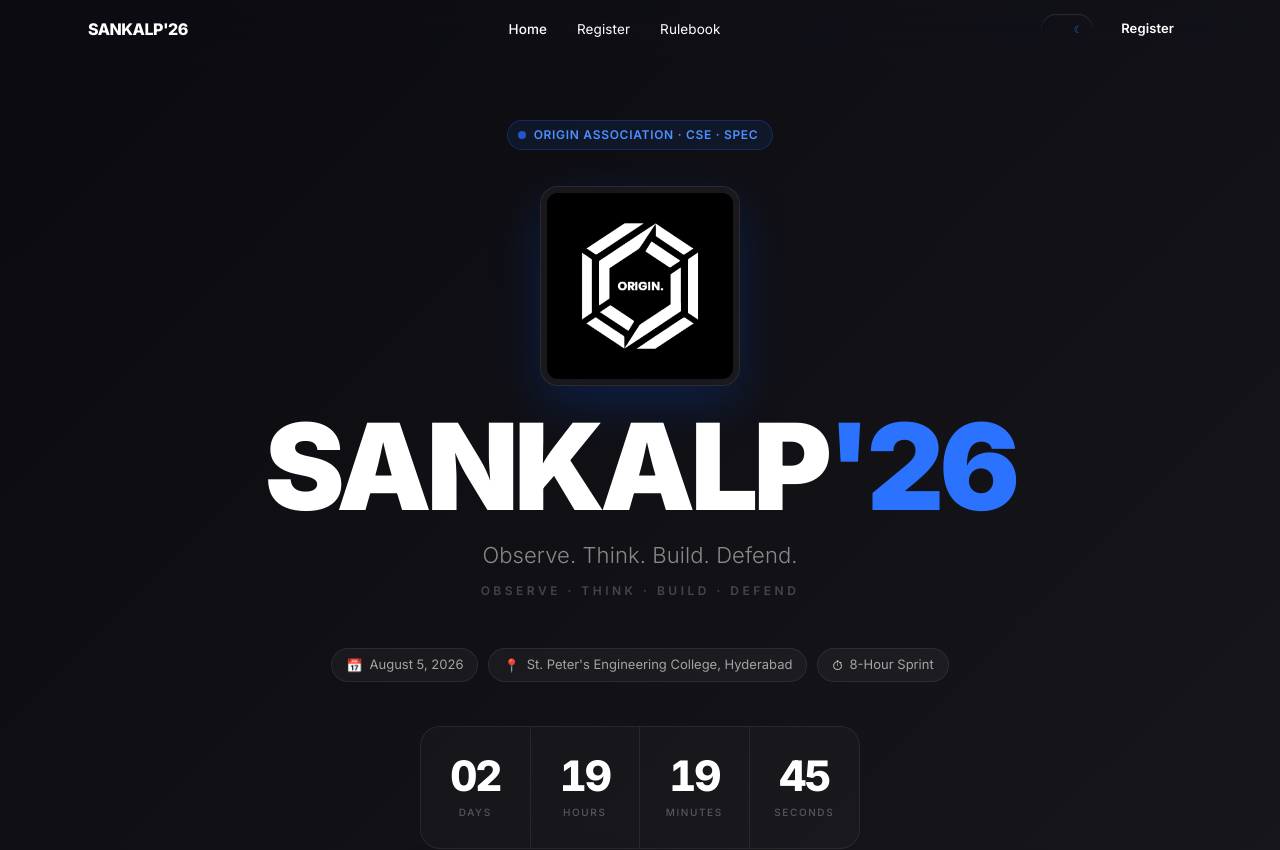
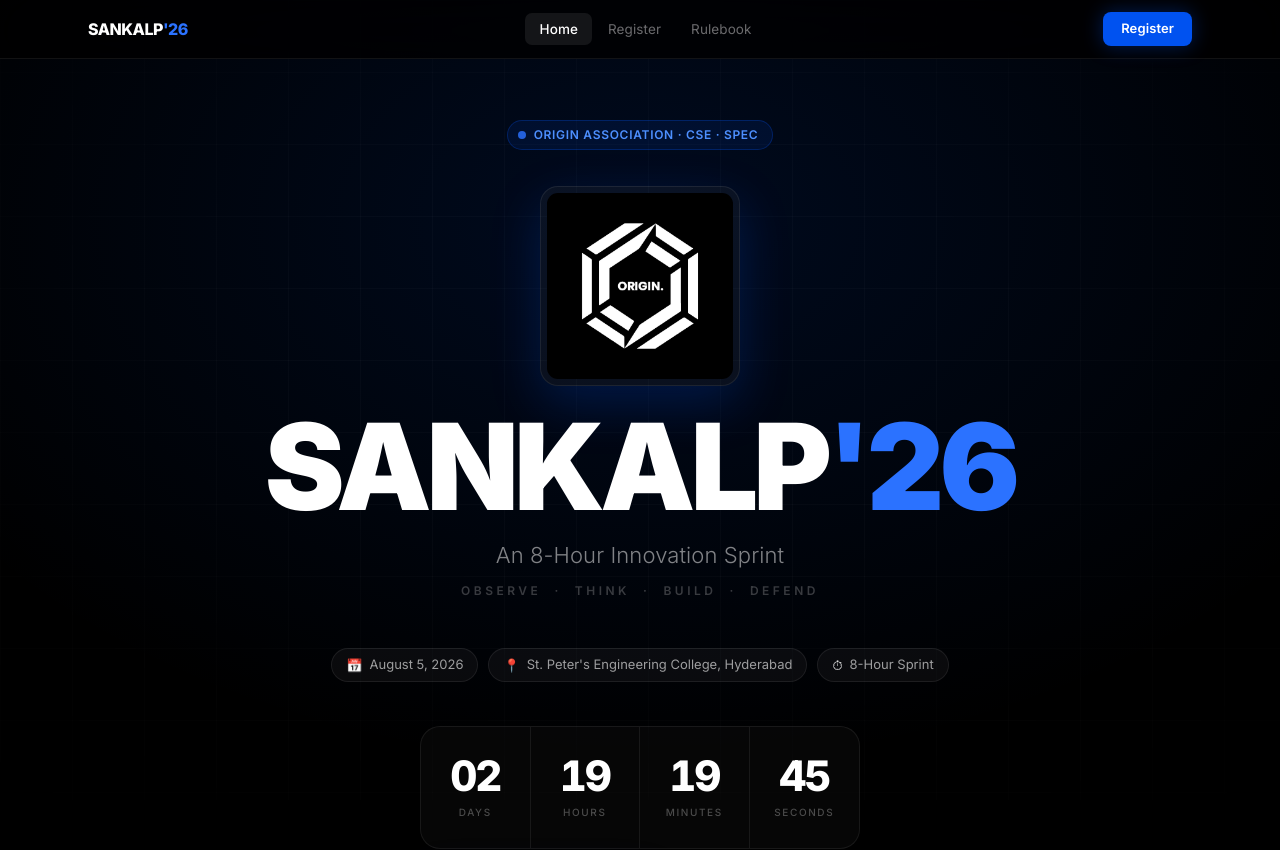
Before and after one commit to karn63263/Sankalp, a React (Vite) app: page / in a window 1280 px wide. Shown: the top 850 px of the page. Built offline with nearby package versions, Linux system fonts and the light colour scheme; the HTML template or start-up script is replaced by a standard one.

Commit message:
Fix event copy and logo visibility

```diff
--- a/src/App.tsx
+++ b/src/App.tsx
@@ -106,7 +106,6 @@
 ]
 
 type Page = 'home' | 'register' | 'rulebook'
-type Theme = 'dark' | 'light'
 
 // ━━━━━━━━━━━━━━━━━━━━━━━━━━━━━━━━━━━━━━━━━━━━━━━━━━━━━━━━━━━━━
 //  HOOKS
@@ -265,51 +264,7 @@
   { label: 'Rulebook', page: 'rulebook' },
 ]
 
-function ThemeToggle({ theme, setTheme }: { theme: Theme; setTheme: (t: Theme) => void }) {
-  const isDark = theme === 'dark'
-
-  return (
-    <button
-      type="button"
-      aria-label="Toggle color theme"
-      onClick={() => setTheme(isDark ? 'light' : 'dark')}
-      style={{
-        width: 52,
-        height: 30,
-        borderRadius: 999,
-        border: '1px solid var(--border)',
-        background: 'var(--toggle-bg)',
-        display: 'inline-flex',
-        alignItems: 'center',
-        justifyContent: isDark ? 'flex-end' : 'flex-start',
-        padding: '4px 6px',
-        cursor: 'pointer',
-        transition: 'all 0.4s ease-in-out',
-        boxShadow: 'inset 0 1px 1px rgba(255,255,255,0.12)',
-      }}
-    >
-      <span
-        style={{
-          width: 18,
-          height: 18,
-          borderRadius: '50%',
-          display: 'inline-flex',
-          alignItems: 'center',
-          justifyContent: 'center',
-          background: 'var(--toggle-knob)',
-          color: isDark ? '#2563EB' : '#D97706',
-          fontSize: 10,
-          boxShadow: '0 4px 12px var(--shadow-brand)',
-          transition: 'all 0.4s ease-in-out',
-        }}
-      >
-        {isDark ? '☾' : '☀'}
-      </span>
-    </button>
-  )
-}
-
-function Nav({ page, setPage, theme, setTheme }: { page: Page; setPage: (p: Page) => void; theme: Theme; setTheme: (t: Theme) => void }) {
+function Nav({ page, setPage }: { page: Page; setPage: (p: Page) => void }) {
   const [open, setOpen] = useState(false)
   const isMobile = useWindowWidth() <= 680
 
@@ -318,11 +273,10 @@
   return (
     <nav style={{
       position: 'fixed', top: 0, left: 0, right: 0, zIndex: 300,
-      background: 'var(--bg-elevated)',
+      background: 'rgba(0,0,0,0.82)',
       backdropFilter: 'blur(28px) saturate(1.6)',
       WebkitBackdropFilter: 'blur(28px) saturate(1.6)',
-      borderBottom: '1px solid var(--border)',
-      transition: 'all 0.4s ease-in-out',
+      borderBottom: '1px solid rgba(255,255,255,0.07)',
     }}>
       <div style={{
         maxWidth: 1160, margin: '0 auto', padding: '0 28px',
@@ -330,8 +284,8 @@
       }}>
         {/* Wordmark */}
         <button onClick={() => go('home')} style={{ background: 'none', border: 'none', cursor: 'pointer', display: 'flex', alignItems: 'baseline', gap: 0, padding: 0 }}>
-          <span style={{ color: 'var(--text-primary)', fontWeight: 800, fontSize: 16, letterSpacing: '-0.5px' }}>SANKALP</span>
-          <span style={{ color: 'var(--brand)', fontWeight: 800, fontSize: 16, letterSpacing: '-0.5px' }}>'26</span>
+          <span style={{ color: '#fff', fontWeight: 800, fontSize: 16, letterSpacing: '-0.5px' }}>SANKALP</span>
+          <span style={{ color: '#2B72FF', fontWeight: 800, fontSize: 16, letterSpacing: '-0.5px' }}>'26</span>
         </button>
 
         {/* Desktop links */}
@@ -339,10 +293,10 @@
           <div style={{ display: 'flex', gap: 2, alignItems: 'center' }}>
             {NAV_LINKS.map(l => (
               <button key={l.page} onClick={() => go(l.page)} style={{
-                background: page === l.page ? 'var(--bg-soft)' : 'none',
+                background: page === l.page ? 'rgba(255,255,255,0.08)' : 'none',
                 border: 'none', cursor: 'pointer',
                 padding: '6px 14px', borderRadius: 7,
-                color: page === l.page ? 'var(--text-primary)' : 'var(--text-muted)',
+                color: page === l.page ? '#fff' : 'rgba(255,255,255,0.42)',
                 fontSize: 13.5, fontWeight: page === l.page ? 500 : 400,
                 transition: 'all 0.15s ease', letterSpacing: '0.1px',
               }}>
@@ -354,23 +308,22 @@
 
         {/* Right side */}
         <div style={{ display: 'flex', alignItems: 'center', gap: 10 }}>
-          <ThemeToggle theme={theme} setTheme={setTheme} />
           {!isMobile && (
             <button onClick={() => go('register')} style={{
-              background: 'var(--brand)', border: 'none', cursor: 'pointer',
-              padding: '7px 18px', borderRadius: 8, color: theme === 'dark' ? '#fff' : '#1f2937',
+              background: '#0052F0', border: 'none', cursor: 'pointer',
+              padding: '7px 18px', borderRadius: 8, color: '#fff',
               fontSize: 13, fontWeight: 600, letterSpacing: '0.1px',
-              transition: 'all 0.18s ease', boxShadow: '0 0 20px var(--shadow-brand)',
+              transition: 'all 0.18s ease', boxShadow: '0 0 20px rgba(0,82,240,0.35)',
             }}
-              onMouseEnter={e => { (e.currentTarget as HTMLButtonElement).style.filter = 'brightness(1.06)' }}
-              onMouseLeave={e => { (e.currentTarget as HTMLButtonElement).style.filter = 'none' }}
+              onMouseEnter={e => { (e.currentTarget as HTMLButtonElement).style.background = '#1A64FF' }}
+              onMouseLeave={e => { (e.currentTarget as HTMLButtonElement).style.background = '#0052F0' }}
             >
               Register
             </button>
           )}
           {isMobile && (
             <button onClick={() => setOpen(o => !o)} style={{
-              background: open ? 'var(--bg-soft)' : 'none',
+              background: open ? 'rgba(255,255,255,0.08)' : 'none',
               border: 'none', cursor: 'pointer',
               padding: '8px', borderRadius: 7,
               display: 'flex', flexDirection: 'column', gap: 4.5, alignItems: 'center',
@@ -380,7 +333,7 @@
                 <span key={i} style={{
                   display: 'block', width: 18,
                   height: open && i === 1 ? 0 : 1.5,
-                  background: 'var(--text-primary)',
+                  background: 'rgba(255,255,255,0.7)',
                   borderRadius: 2,
                   transform: open
                     ? i === 0 ? 'rotate(45deg) translate(3px, 4px)'
@@ -398,27 +351,27 @@
       {/* Mobile menu drawer */}
       {isMobile && open && (
         <div style={{
-          background: 'var(--bg)', borderTop: '1px solid var(--border)',
+          background: '#050505', borderTop: '1px solid rgba(255,255,255,0.07)',
           padding: '6px 16px 20px',
           animation: 'fade-in 0.18s ease',
         }}>
           {NAV_LINKS.map(l => (
             <button key={l.page} onClick={() => go(l.page)} style={{
               display: 'block', width: '100%', textAlign: 'left',
-              background: page === l.page ? 'var(--bg-soft)' : 'none',
+              background: page === l.page ? 'rgba(255,255,255,0.05)' : 'none',
               border: 'none', cursor: 'pointer',
               padding: '13px 12px', borderRadius: 8, marginBottom: 2,
-              color: page === l.page ? 'var(--text-primary)' : 'var(--text-muted)',
+              color: page === l.page ? '#fff' : 'rgba(255,255,255,0.5)',
               fontSize: 15, fontWeight: page === l.page ? 600 : 400,
               transition: 'all 0.12s',
             }}>{l.label}</button>
           ))}
           <button onClick={() => go('register')} style={{
             display: 'block', width: '100%', marginTop: 8,
-            background: 'var(--brand)', border: 'none', cursor: 'pointer',
-            padding: '13px', borderRadius: 9, color: theme === 'dark' ? '#fff' : '#1f2937',
+            background: '#0052F0', border: 'none', cursor: 'pointer',
+            padding: '13px', borderRadius: 9, color: '#fff',
             fontSize: 14, fontWeight: 600, textAlign: 'center',
-            boxShadow: '0 0 24px var(--shadow-brand)',
+            boxShadow: '0 0 24px rgba(0,82,240,0.3)',
           }}>
             Register Your Team →
           </button>
@@ -459,8 +412,7 @@
             </p>
             <p style={{ fontSize: 13, color: 'rgba(255,255,255,0.35)', lineHeight: 1.6 }}>
               Dept. of Computer Science & Engineering<br />
-              St. Peter's Engineering College<br />
-              Avadi, Chennai – 600 054
+              St. Peter's Engineering College, Hyderabad
             </p>
           </div>
         </div>
@@ -494,13 +446,10 @@
 //  HOME PAGE
 // ━━━━━━━━━━━━━━━━━━━━━━━━━━━━━━━━━━━━━━━━━━━━━━━━━━━━━━━━━━━━━
 
-function HomePage({ setPage, theme }: { setPage: (p: Page) => void; theme: Theme }) {
+function HomePage({ setPage }: { setPage: (p: Page) => void }) {
   const time = useCountdown(EVENT_DATE)
   const isMobile = useWindowWidth() <= 680
   const go = (p: Page) => { setPage(p); window.scrollTo(0, 0) }
-  const heroTagline = theme === 'dark'
-    ? 'Observe. Think. Build. Defend.'
-    : 'Every Great Innovation Begins With Curiosity.'
 
   const countdownUnits = [
     { v: time.days, l: 'Days' },
@@ -516,8 +465,8 @@
       <div style={{
         position: 'fixed', inset: 0, zIndex: 0, pointerEvents: 'none',
         backgroundImage: [
-          'linear-gradient(var(--grid-line) 1px, transparent 1px)',
-          'linear-gradient(90deg, var(--grid-line) 1px, transparent 1px)',
+          'linear-gradient(rgba(255,255,255,0.022) 1px, transparent 1px)',
+          'linear-gradient(90deg, rgba(255,255,255,0.022) 1px, transparent 1px)',
         ].join(', '),
         backgroundSize: '72px 72px',
         maskImage: 'radial-gradient(ellipse 75% 75% at 50% 45%, black 35%, transparent 100%)',
@@ -527,9 +476,9 @@
       {/* Hero glow */}
       <div style={{
         position: 'absolute', inset: 0, zIndex: 0, pointerEvents: 'none',
-        background: theme === 'dark'
-          ? 'radial-gradient(ellipse 65% 50% at 50% 20%, rgba(37,99,235,0.17), transparent 100%)'
-          : 'radial-gradient(ellipse 65% 50% at 50% 20%, rgba(217,119,6,0.14), transparent 100%)',
+        background: [
+          'radial-gradient(ellipse 65% 50% at 50% 20%, rgba(0,82,240,0.13) 0%, transparent 100%)',
+        ].join(', '),
       }} />
 
       <div style={{
@@ -538,27 +487,23 @@
         alignItems: 'center', justifyContent: 'center',
         padding: isMobile ? '100px 20px 60px' : '120px 40px 80px',
         textAlign: 'center',
-        background: theme === 'dark'
-          ? 'linear-gradient(135deg, #0B0B0F, #17171C)'
-          : 'linear-gradient(135deg, #FFF8ED, #FFEBC8)',
-        transition: 'background 0.4s ease-in-out',
       }}>
 
         {/* Live badge */}
         <div className="anim-fade-up" style={{
           display: 'inline-flex', alignItems: 'center', gap: 8,
-          background: theme === 'dark' ? 'rgba(37,99,235,0.1)' : 'rgba(217,119,6,0.1)',
-          border: theme === 'dark' ? '1px solid rgba(37,99,235,0.28)' : '1px solid rgba(217,119,6,0.22)',
+          background: 'rgba(0,82,240,0.1)',
+          border: '1px solid rgba(0,82,240,0.28)',
           borderRadius: 100, padding: '5px 14px 5px 10px', marginBottom: 36,
           animationDelay: '0ms',
         }}>
           <span style={{
             display: 'inline-flex', alignItems: 'center', justifyContent: 'center',
             width: 8, height: 8, borderRadius: '50%',
-            background: theme === 'dark' ? '#2563EB' : '#D97706',
+            background: '#2B72FF',
             animation: 'blink-dot 1.8s ease-in-out infinite',
           }} />
-          <span style={{ fontSize: 12, fontWeight: 600, color: theme === 'dark' ? '#4D90FF' : '#B45309', letterSpacing: '0.7px', textTransform: 'uppercase' }}>
+          <span style={{ fontSize: 12, fontWeight: 600, color: '#4D90FF', letterSpacing: '0.7px', textTransform: 'uppercase' }}>
             ORIGIN Association · CSE · SPEC
           </span>
         </div>
@@ -571,6 +516,7 @@
             src="/originlogo.jpeg"
             alt="ORIGIN Association logo"
             style={{
+              display: 'block',
               width: 'clamp(120px, 18vw, 200px)',
               height: 'auto',
               borderRadius: 18,
@@ -599,19 +545,19 @@
         {/* Tagline */}
         <p className="anim-fade-up" style={{
           fontSize: isMobile ? 17 : 'clamp(18px, 2.2vw, 22px)',
-          fontWeight: 300, color: theme === 'dark' ? 'rgba(255,255,255,0.5)' : 'rgba(45,45,45,0.68)',
+          fontWeight: 300, color: 'rgba(255,255,255,0.5)',
           marginBottom: 10, letterSpacing: '0.1px',
           animationDelay: '110ms',
         }}>
-          {heroTagline}
+          An 8-Hour Innovation Sprint
         </p>
 
         <p className="anim-fade-up" style={{
-          fontSize: 12, fontWeight: 600, color: theme === 'dark' ? 'rgba(255,255,255,0.22)' : 'rgba(45,45,45,0.32)',
+          fontSize: 12, fontWeight: 600, color: 'rgba(255,255,255,0.22)',
           letterSpacing: '3.5px', textTransform: 'uppercase', marginBottom: 48,
           animationDelay: '150ms',
         }}>
-          {theme === 'dark' ? 'Observe · Think · Build · Defend' : 'Explore · Prototype · Validate · Impact'}
+          Observe &nbsp;·&nbsp; Think &nbsp;·&nbsp; Build &nbsp;·&nbsp; Defend
         </p>
 
         {/* Event info */}
@@ -969,7 +915,7 @@
           </div>
 
           <p style={{ color: 'rgba(255,255,255,0.28)', fontSize: 12, lineHeight: 1.8 }}>
-            Arrive by <strong style={{ color: 'rgba(255,255,255,0.6)' }}>8:30 AM</strong> on September 15, 2026. Carry your college ID.
+            Arrive by <strong style={{ color: 'rgba(255,255,255,0.6)' }}>8:30 AM</strong> on August 5, 2026. Carry your college ID.
           </p>
         </div>
       </div>
@@ -1420,21 +1366,6 @@
 
 export default function App() {
   const [page, setPage] = useState<Page>('home')
-  const [theme, setTheme] = useState<Theme>(() => {
-    try {
-      const saved = window.localStorage.getItem('sankalp-theme')
-      return saved === 'light' ? 'light' : 'dark'
-    } catch {
-      return 'dark'
-    }
-  })
-
-  useEffect(() => {
-    document.documentElement.dataset.theme = theme
-    try {
-      localStorage.setItem('sankalp-theme', theme)
-    } catch {}
-  }, [theme])
 
   useEffect(() => { localStorage.removeItem('s26_count') }, [])
 
@@ -1444,17 +1375,10 @@
   }
 
   return (
-    <div style={{
-      minHeight: '100vh',
-      background: theme === 'dark' ? '#0B0B0F' : '#FFF8ED',
-      color: theme === 'dark' ? '#fff' : '#2D2D2D',
-      display: 'flex',
-      flexDirection: 'column',
-      transition: 'background 0.4s ease-in-out, color 0.4s ease-in-out',
-    }}>
-      <Nav page={page} setPage={navigate} theme={theme} setTheme={setTheme} />
+    <div style={{ minHeight: '100vh', background: '#000', color: '#fff', display: 'flex', flexDirection: 'column' }}>
+      <Nav page={page} setPage={navigate} />
       <main style={{ flex: 1 }}>
-        {page === 'home' && <HomePage setPage={navigate} theme={theme} />}
+        {page === 'home' && <HomePage setPage={navigate} />}
         {page === 'register' && <RegistrationPage />}
         {page === 'rulebook' && <RulebookPage setPage={navigate} />}
       </main>
```
